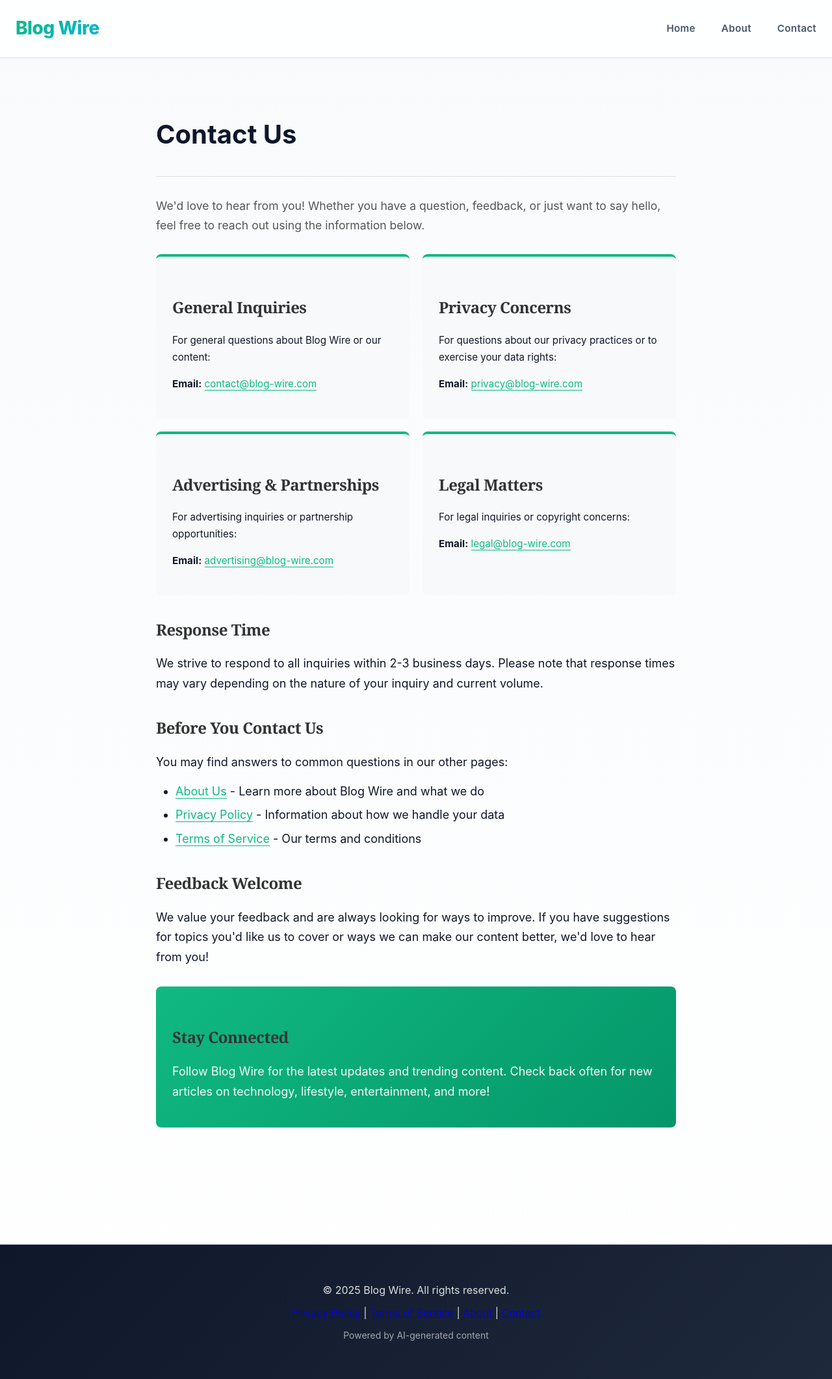
After one commit to ryanpate/blog-wire, a Flask app: page /contact in a window 1280 px wide. The commit adds this page. Shown: the whole page at 65% size. Run offline with Flask 3, Linux system fonts and the light colour scheme; some libraries are stand-ins or nearby versions.

Commit message:
Add Terms, About, and Contact pages for ad compliance
- Create Terms of Service page with AI content disclaimer
- Create About Us page explaining the site mission
- Create Contact page with email contacts
- Add routes for /terms, /about, /contact
- Update navigation with About and Contact links
- Update footer with links to all legal/info pages
- Add new pages to sitemap

These pages improve site credibility for ad network approval.

🤖 Generated with [Claude Code](https://claude.com/claude-code)

Co-Authored-By: Claude <noreply@anthropic.com>

```diff
--- a/app.py
+++ b/app.py
@@ -205,6 +205,27 @@ def sitemap():
     sitemap_xml.append('  <priority>0.3</priority>')
     sitemap_xml.append('</url>')
 
+    # Terms of Service
+    sitemap_xml.append('<url>')
+    sitemap_xml.append(f'  <loc>https://{Config.BLOG_DOMAIN}/terms</loc>')
+    sitemap_xml.append('  <changefreq>monthly</changefreq>')
+    sitemap_xml.append('  <priority>0.3</priority>')
+    sitemap_xml.append('</url>')
+
+    # About Us
+    sitemap_xml.append('<url>')
+    sitemap_xml.append(f'  <loc>https://{Config.BLOG_DOMAIN}/about</loc>')
+    sitemap_xml.append('  <changefreq>monthly</changefreq>')
+    sitemap_xml.append('  <priority>0.5</priority>')
+    sitemap_xml.append('</url>')
+
+    # Contact
+    sitemap_xml.append('<url>')
+    sitemap_xml.append(f'  <loc>https://{Config.BLOG_DOMAIN}/contact</loc>')
+    sitemap_xml.append('  <changefreq>monthly</changefreq>')
+    sitemap_xml.append('  <priority>0.5</priority>')
+    sitemap_xml.append('</url>')
+
     # Blog posts
     for post in posts:
         sitemap_xml.append('<url>')
@@ -242,6 +263,24 @@ def ads_txt():
 def privacy_policy():
     """Privacy Policy page for ad compliance"""
     return render_template('privacy_policy.html')
+
+
+@app.route('/terms')
+def terms():
+    """Terms of Service page"""
+    return render_template('terms.html')
+
+
+@app.route('/about')
+def about():
+    """About Us page"""
+    return render_template('about.html')
+
+
+@app.route('/contact')
+def contact():
+    """Contact page"""
+    return render_template('contact.html')
 
 
 @app.route('/google<verification_code>.html')
--- a/templates/base.html
+++ b/templates/base.html
@@ -70,7 +70,8 @@
                 <a href="/" class="logo">{{ config.BLOG_NAME }}</a>
                 <ul class="nav-menu">
                     <li><a href="/">Home</a></li>
-                    <li><a href="/api/stats">Stats</a></li>
+                    <li><a href="/about">About</a></li>
+                    <li><a href="/contact">Contact</a></li>
                 </ul>
             </nav>
         </div>
@@ -85,7 +86,12 @@
     <footer class="site-footer">
         <div class="container">
             <p>&copy; 2025 {{ config.BLOG_NAME }}. All rights reserved.</p>
-            <p class="footer-links"><a href="/privacy-policy">Privacy Policy</a></p>
+            <p class="footer-links">
+                <a href="/privacy-policy">Privacy Policy</a> |
+                <a href="/terms">Terms of Service</a> |
+                <a href="/about">About</a> |
+                <a href="/contact">Contact</a>
+            </p>
             <p class="footer-note">Powered by AI-generated content</p>
         </div>
     </footer>
--- /dev/null
+++ b/templates/contact.html
@@ -0,0 +1,188 @@
+{% extends 'base.html' %}
+
+{% block title %}Contact Us - {{ config.BLOG_NAME }}{% endblock %}
+
+{% block meta %}
+<meta name="description" content="Contact Blog Wire. Get in touch with us for questions, feedback, or inquiries about our content and services.">
+<meta name="robots" content="index, follow">
+{% endblock %}
+
+{% block og_meta %}
+<meta property="og:title" content="Contact Us - {{ config.BLOG_NAME }}">
+<meta property="og:description" content="Contact Blog Wire. Get in touch with us for questions, feedback, or inquiries.">
+<meta property="og:url" content="https://{{ config.BLOG_DOMAIN }}/contact">
+<meta property="og:type" content="website">
+{% endblock %}
+
+{% block content %}
+<article class="contact-page">
+    <header class="post-header">
+        <h1>Contact Us</h1>
+    </header>
+
+    <div class="post-content">
+        <p class="intro">We'd love to hear from you! Whether you have a question, feedback, or just want to say hello, feel free to reach out using the information below.</p>
+
+        <div class="contact-info">
+            <div class="contact-item">
+                <h2>General Inquiries</h2>
+                <p>For general questions about {{ config.BLOG_NAME }} or our content:</p>
+                <p class="contact-email">
+                    <strong>Email:</strong> <a href="mailto:contact@{{ config.BLOG_DOMAIN }}">contact@{{ config.BLOG_DOMAIN }}</a>
+                </p>
+            </div>
+
+            <div class="contact-item">
+                <h2>Privacy Concerns</h2>
+                <p>For questions about our privacy practices or to exercise your data rights:</p>
+                <p class="contact-email">
+                    <strong>Email:</strong> <a href="mailto:privacy@{{ config.BLOG_DOMAIN }}">privacy@{{ config.BLOG_DOMAIN }}</a>
+                </p>
+            </div>
+
+            <div class="contact-item">
+                <h2>Advertising & Partnerships</h2>
+                <p>For advertising inquiries or partnership opportunities:</p>
+                <p class="contact-email">
+                    <strong>Email:</strong> <a href="mailto:advertising@{{ config.BLOG_DOMAIN }}">advertising@{{ config.BLOG_DOMAIN }}</a>
+                </p>
+            </div>
+
+            <div class="contact-item">
+                <h2>Legal Matters</h2>
+                <p>For legal inquiries or copyright concerns:</p>
+                <p class="contact-email">
+                    <strong>Email:</strong> <a href="mailto:legal@{{ config.BLOG_DOMAIN }}">legal@{{ config.BLOG_DOMAIN }}</a>
+                </p>
+            </div>
+        </div>
+
+        <h2>Response Time</h2>
+        <p>We strive to respond to all inquiries within 2-3 business days. Please note that response times may vary depending on the nature of your inquiry and current volume.</p>
+
+        <h2>Before You Contact Us</h2>
+        <p>You may find answers to common questions in our other pages:</p>
+        <ul>
+            <li><a href="/about">About Us</a> - Learn more about {{ config.BLOG_NAME }} and what we do</li>
+            <li><a href="/privacy-policy">Privacy Policy</a> - Information about how we handle your data</li>
+            <li><a href="/terms">Terms of Service</a> - Our terms and conditions</li>
+        </ul>
+
+        <h2>Feedback Welcome</h2>
+        <p>We value your feedback and are always looking for ways to improve. If you have suggestions for topics you'd like us to cover or ways we can make our content better, we'd love to hear from you!</p>
+
+        <div class="social-note">
+            <h2>Stay Connected</h2>
+            <p>Follow {{ config.BLOG_NAME }} for the latest updates and trending content. Check back often for new articles on technology, lifestyle, entertainment, and more!</p>
+        </div>
+    </div>
+</article>
+
+<style>
+.contact-page {
+    max-width: 800px;
+    margin: 0 auto;
+    padding: 20px 0;
+}
+
+.contact-page .post-header {
+    margin-bottom: 30px;
+    border-bottom: 1px solid #e0e0e0;
+    padding-bottom: 20px;
+}
+
+.contact-page h1 {
+    font-size: 2.5rem;
+    margin-bottom: 10px;
+}
+
+.contact-page .intro {
+    font-size: 1.1rem;
+    color: #555;
+    margin-bottom: 30px;
+}
+
+.contact-page .post-content h2 {
+    font-size: 1.5rem;
+    margin-top: 30px;
+    margin-bottom: 15px;
+    color: #333;
+}
+
+.contact-page .post-content p {
+    margin-bottom: 15px;
+    line-height: 1.7;
+}
+
+.contact-page .post-content ul {
+    margin-bottom: 15px;
+    padding-left: 30px;
+}
+
+.contact-page .post-content li {
+    margin-bottom: 8px;
+    line-height: 1.6;
+}
+
+.contact-page .post-content a {
+    color: #10b981;
+    text-decoration: none;
+}
+
+.contact-page .post-content a:hover {
+    text-decoration: underline;
+}
+
+.contact-info {
+    display: grid;
+    grid-template-columns: repeat(auto-fit, minmax(280px, 1fr));
+    gap: 20px;
+    margin: 30px 0;
+}
+
+.contact-item {
+    background: #f8f9fa;
+    padding: 25px;
+    border-radius: 8px;
+    border-top: 4px solid #10b981;
+}
+
+.contact-item h2 {
+    font-size: 1.2rem;
+    margin-top: 0;
+    margin-bottom: 10px;
+    color: #333;
+}
+
+.contact-item p {
+    margin-bottom: 10px;
+    font-size: 0.95rem;
+}
+
+.contact-email {
+    margin-bottom: 0;
+}
+
+.contact-email a {
+    word-break: break-all;
+}
+
+.social-note {
+    background: linear-gradient(135deg, #10b981 0%, #059669 100%);
+    color: white;
+    padding: 25px;
+    border-radius: 8px;
+    margin-top: 30px;
+}
+
+.social-note h2 {
+    color: white;
+    margin-top: 0;
+}
+
+.social-note p {
+    margin-bottom: 0;
+    opacity: 0.95;
+}
+</style>
+{% endblock %}
```
Also changed, not shown: templates/about.html (added, +172 -0 lines), templates/terms.html (added, +178 -0 lines).
